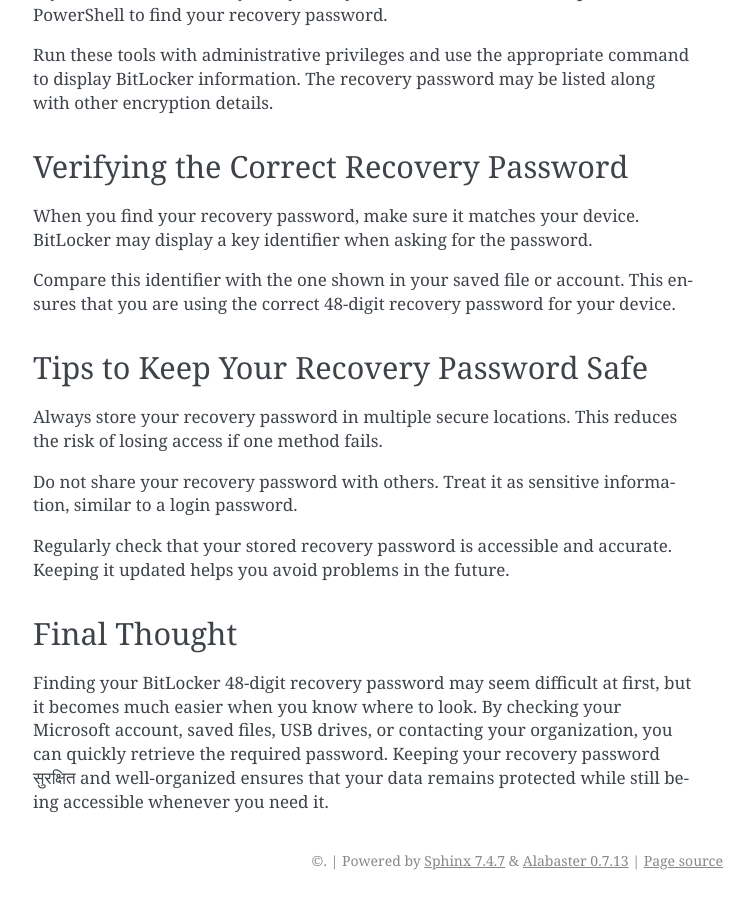
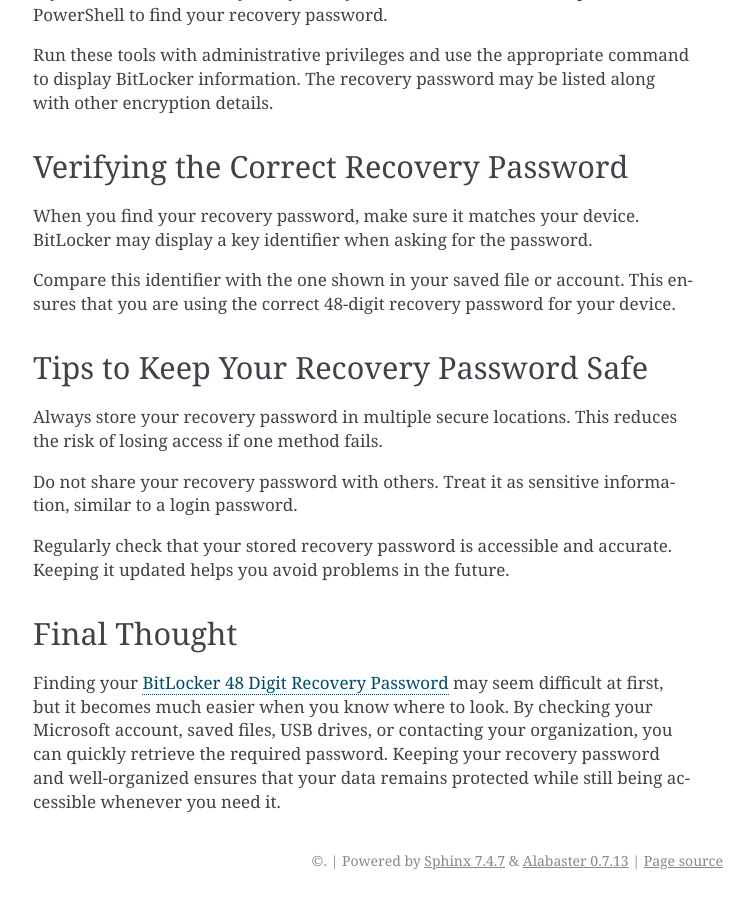
Before and after one commit to Nirjaly/Bitlocker-48-Digit-Recovery-Password, a Sphinx documentation site: the page built from docs/index.rst, in a window 1280 px wide and 900 px high, scrolled down 1972 px. Shown: the whole window, without its empty margins (387-1141 px from the left). Built offline with Sphinx 7.4.7, drawn with Linux system fonts in a browser that asks for light colours.

Commit message:
Update index.rst

```diff
--- a/docs/index.rst
+++ b/docs/index.rst
@@ -73,4 +73,4 @@ Regularly check that your stored recovery password is accessible and accurate. K
 Final Thought
 -------------
 
-Finding your BitLocker 48-digit recovery password may seem difficult at first, but it becomes much easier when you know where to look. By checking your Microsoft account, saved files, USB drives, or contacting your organization, you can quickly retrieve the required password. Keeping your recovery password सुरक्षित and well-organized ensures that your data remains protected while still being accessible whenever you need it.
+Finding your `BitLocker 48 Digit Recovery Password <https://bitlocker-48-digit-recovery-password.readthedocs.io/en/latest/>`_ may seem difficult at first, but it becomes much easier when you know where to look. By checking your Microsoft account, saved files, USB drives, or contacting your organization, you can quickly retrieve the required password. Keeping your recovery password and well-organized ensures that your data remains protected while still being accessible whenever you need it.
```
